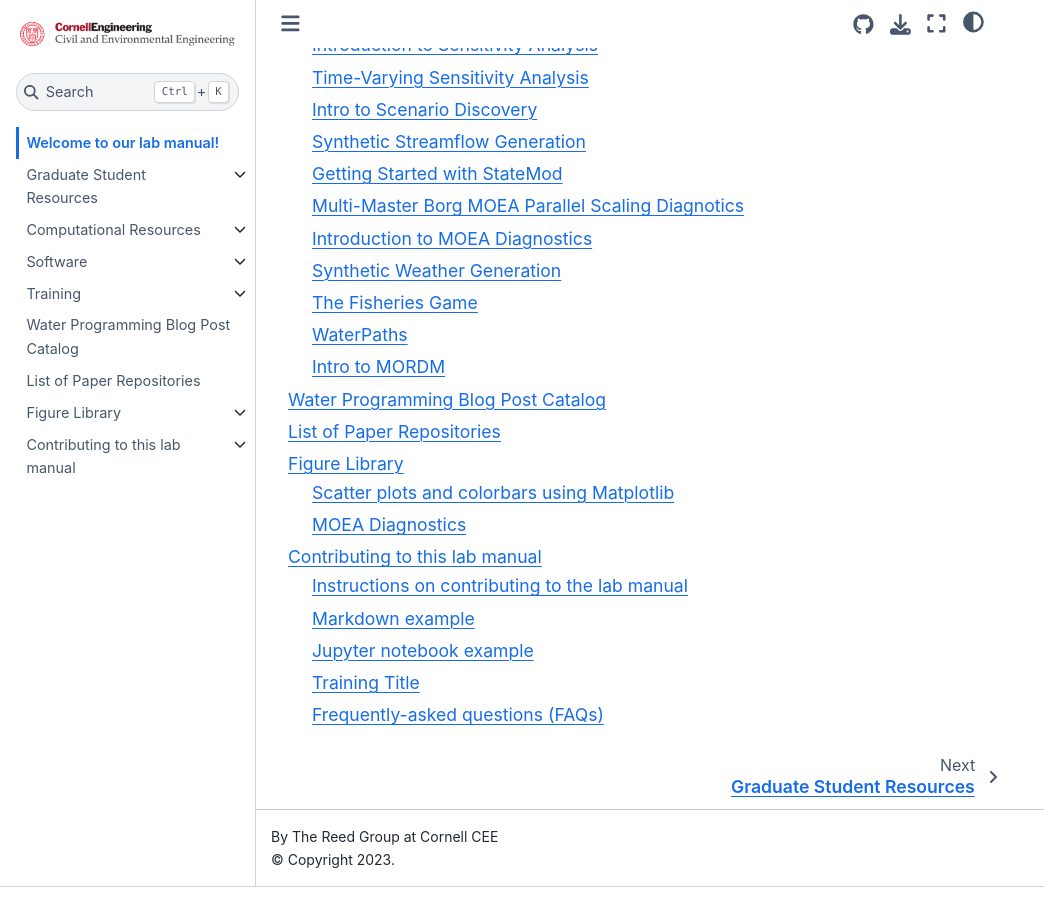
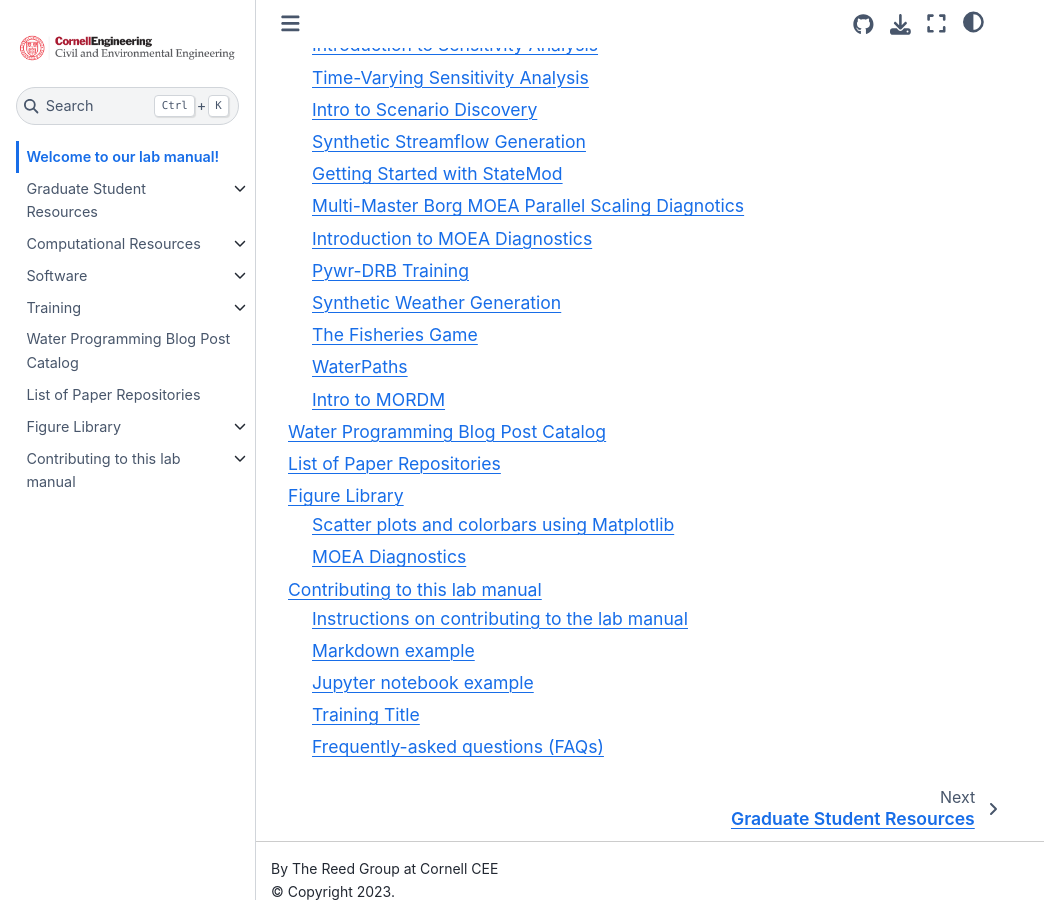
Before and after one commit to reedgroup/reedgroup.github.io, a Jupyter Book: the page built from docs/intro.md, in a window 1280 px wide and 900 px high, scrolled down 1818 px. Shown: the whole window, without its empty margins (0-1044 px from the left). Built offline with Jupyter Book 1.0.4 settings and Sphinx 7.4.7 and the Sphinx Book theme 1.1.4, drawn with Linux system fonts in a browser that asks for light colours; pages that are not in the unit, such as notebooks, are missing from menus.

Commit message:
Adding pywrdrb training to TOC

```diff
--- a/docs/_toc.yml
+++ b/docs/_toc.yml
@@ -50,7 +50,7 @@
     - file: Training/StateModTraining.md
     - file: Training/BorgRuntimeDiagnosticsTraining.md
     - file: Training/MOEADiagnostics.md
-    - file: Training/
+    - file: Training/pywrdrb_training.md
     - file: Training/SyntheticWeatherGeneration.md
     - file: Training/FisheriesGame.md
     - file: Training/WaterPaths_Training.md
```
